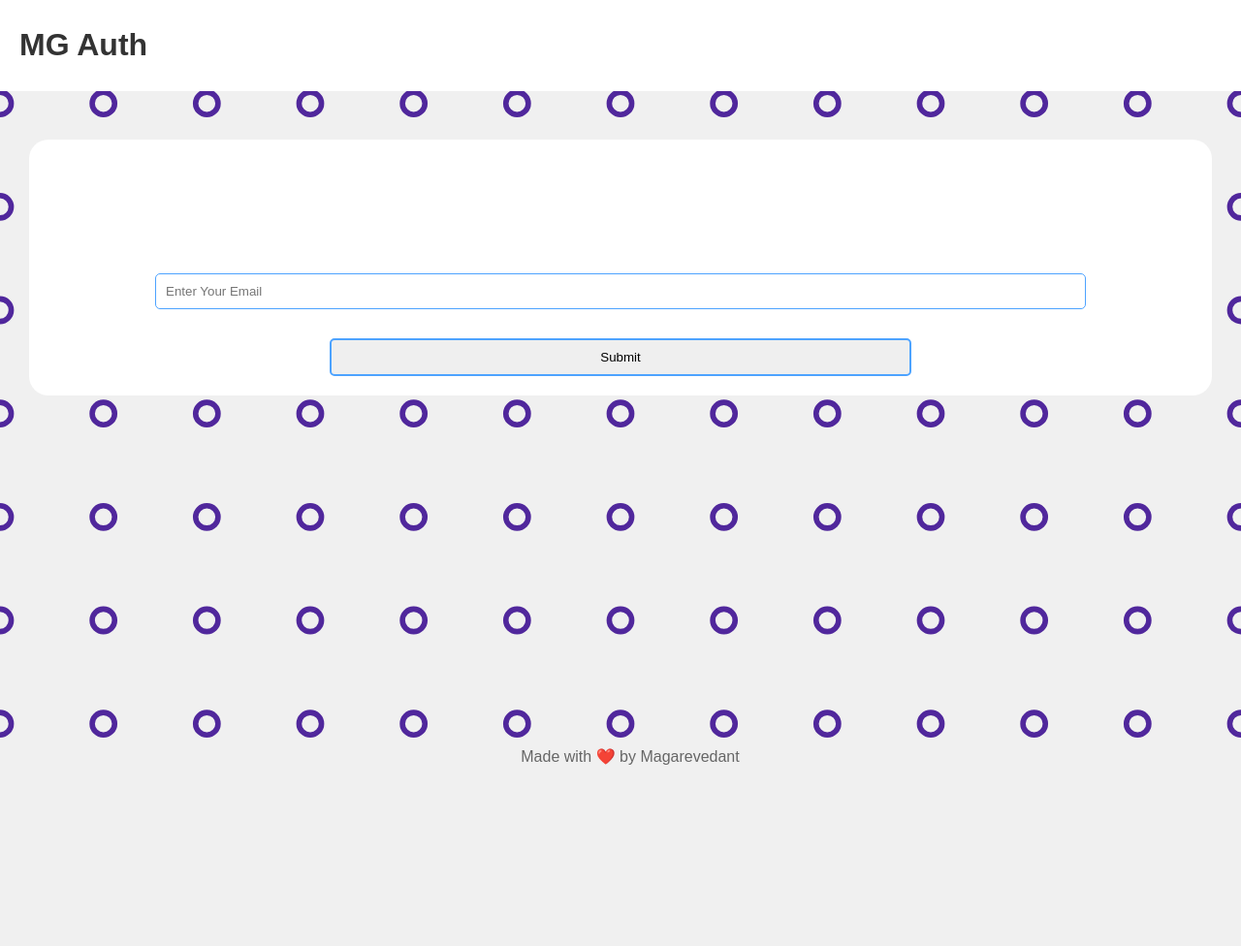
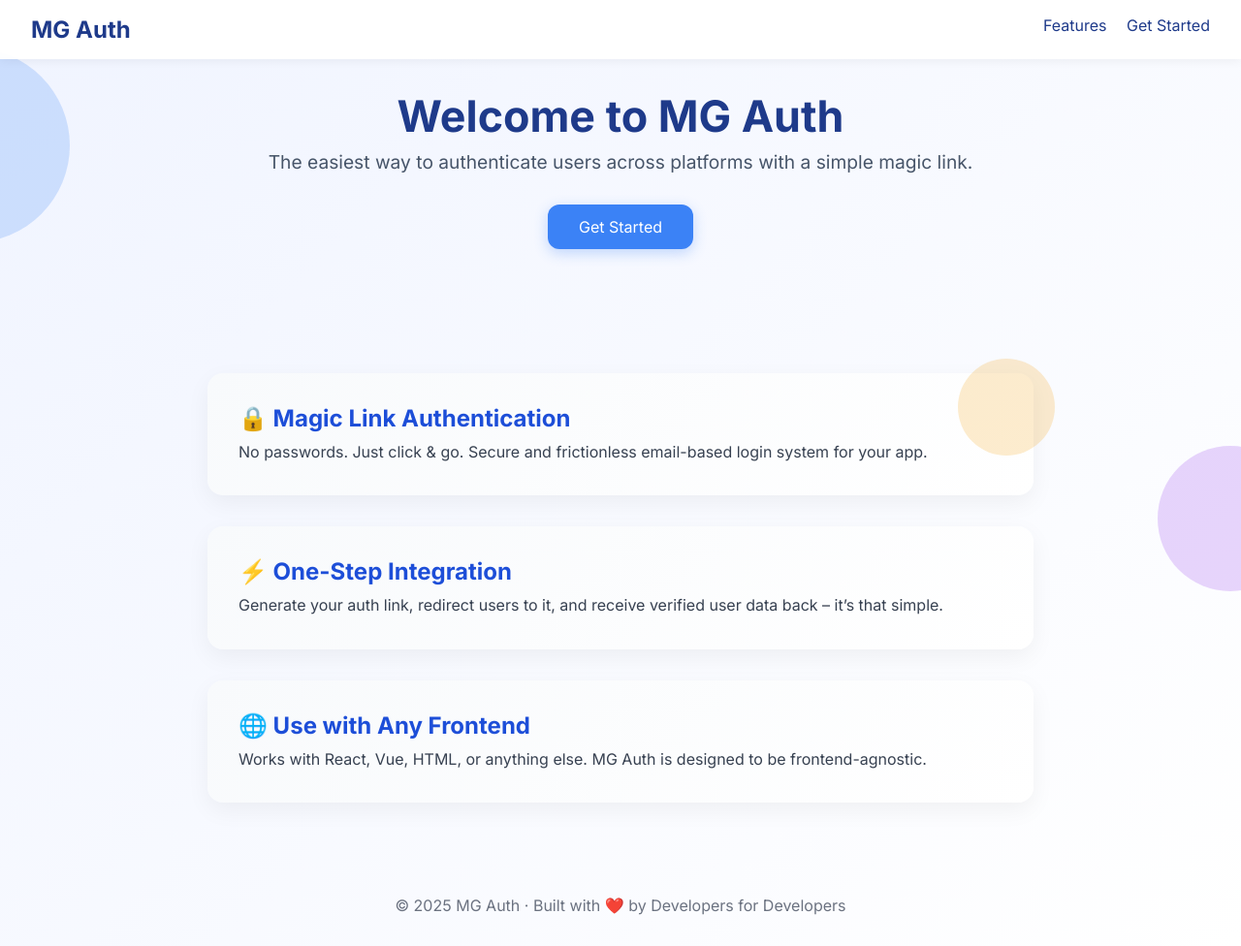
Before and after one commit to MG-Auth/MG-Auth, a website: page public/index.html in a window 1280 px wide. Shown: the whole page at 97% size. Before the commit the page ends 800 px from the top, so only its background shows below. Drawn offline with Linux system fonts and the light colour scheme.

Commit message:
Homepage

```diff
--- a/index.js
+++ b/index.js
@@ -25,6 +25,10 @@ app.use(express.urlencoded({ extended: true }));
 
 // Serve static files from the public directory
 app.use(express.static(path.join(__dirname, 'public')));
+
+app.get('/generate', (req, res) => {
+  res.sendFile(path.join(__dirname, 'public', 'generate.html'));
+})
 
 // Send index.html on root URL
 app.get('/page/:page', (req, res) => {
--- a/public/index.html
+++ b/public/index.html
@@ -1,27 +1,265 @@
 <!DOCTYPE html>
 <html lang="en">
 <head>
-    <meta charset="UTF-8">
-    <meta name="viewport" content="width=device-width, initial-scale=1.0">
-    <title>My App</title>
-    <link rel="stylesheet" href="styles.css">
+  <meta charset="UTF-8" />
+  <meta name="viewport" content="width=device-width, initial-scale=1.0"/>
+  <link href="https://fonts.googleapis.com/css2?family=Inter:wght@400;600;700&display=swap" rel="stylesheet">
+  <title>MG Auth – Simplified Authentication</title>
+  <style>
+    html {
+  scroll-behavior: smooth;
+    }
+
+    * {
+      box-sizing: border-box;
+      margin: 0;
+      padding: 0;
+    }
+
+    body {
+      font-family: 'Inter', sans-serif;
+      background: linear-gradient(135deg, #f0f4ff, #ffffff);
+      color: #111827;
+      overflow-x: hidden;
+    }
+
+    nav {
+  position: sticky;
+  top: 0;
+  display: flex;
+  justify-content: space-between;
+  background: rgba(255, 255, 255, 0.95);
+  padding: 1rem 2rem;
+  box-shadow: 0 2px 10px rgba(0,0,0,0.05);
+  z-index: 10;
+  animation: fadeInDown 0.6s ease-out;
+}
+
+nav .logo {
+  font-size: 1.5rem;
+  font-weight: 700;
+  color: #1e3a8a;
+}
+
+nav .menu a {
+  margin-left: 1rem;
+  text-decoration: none;
+  color: #1e3a8a;
+  font-weight: 500;
+}
+
+@keyframes fadeInDown {
+  from {
+    opacity: 0;
+    transform: translateY(-15px);
+  }
+  to {
+    opacity: 1;
+    transform: translateY(0);
+  }
+}
+
+    header {
+      padding: 2rem;
+      text-align: center;
+      position: relative;
+      z-index: 2;
+    }
+
+    header h1 {
+      font-size: 2.8rem;
+      color: #1e3a8a;
+      margin-bottom: 0.5rem;
+      animation: fadeInUp 1s ease-out;
+    }
+
+    header p {
+      font-size: 1.2rem;
+      color: #475569;
+      animation: fadeInUp 1.5s ease-out;
+    }
+
+    .cta {
+      margin: 2rem auto;
+      display: flex;
+      justify-content: center;
+      animation: fadeInUp 2s ease-out;
+    }
+
+    .cta a {
+      padding: 0.8rem 2rem;
+      font-size: 1rem;
+      background-color: #3b82f6;
+      color: white;
+      text-decoration: none;
+      border-radius: 0.75rem;
+      box-shadow: 0 4px 14px rgba(59, 130, 246, 0.3);
+      transition: background 0.3s ease;
+    }
+
+    .cta a:hover {
+      background-color: #1d4ed8;
+    }
+
+    .features {
+      max-width: 900px;
+      margin: 4rem auto;
+      padding: 0 1.5rem;
+      display: grid;
+      gap: 2rem;
+    }
+
+
+.feature:hover {
+  transform: scale(1.02);
+  box-shadow: 0 12px 30px rgba(0, 0, 0, 0.1);
+}
+
+
+
+
+.feature {
+  background: linear-gradient(135deg, #f8fafc, #ffffff);
+  border-radius: 1rem;
+      padding: 2rem;
+      box-shadow: 0 8px 24px rgba(0, 0, 0, 0.05);
+  transition: transform 0.3s, box-shadow 0.3s;
+  cursor: pointer;
+}
+
+
+
+
+    .feature:hover {
+      transform: translateY(-5px);
+    }
+
+    .feature h2 {
+      font-size: 1.5rem;
+      color: #1d4ed8;
+      margin-bottom: 0.5rem;
+    }
+
+    .feature p {
+      color: #374151;
+      line-height: 1.6;
+    }
+
+    footer {
+      text-align: center;
+      padding: 2rem;
+      color: #6b7280;
+    }
+
+    .background-shapes {
+      position: fixed;
+      top: 0;
+      left: 0;
+      width: 100%;
+      height: 100%;
+      z-index: 0;
+      overflow: hidden;
+    }
+
+    .background-shapes div {
+      position: absolute;
+      border-radius: 50%;
+      opacity: 0.2;
+      animation: float 10s ease-in-out infinite;
+    }
+
+    .circle1 {
+      width: 200px;
+      height: 200px;
+      background: #3b82f6;
+      top: 10%;
+      left: -10%;
+    }
+
+    .circle2 {
+      width: 150px;
+      height: 150px;
+      background: #9333ea;
+      bottom: 20%;
+      right: -5%;
+    }
+
+    .circle3 {
+      width: 100px;
+      height: 100px;
+      background: #f59e0b;
+      top: 50%;
+      right: 15%;
+    }
+
+    @keyframes float {
+      0%, 100% { transform: translateY(0); }
+      50% { transform: translateY(-30px); }
+    }
+
+    @keyframes fadeInUp {
+      0% {
+        opacity: 0;
+        transform: translateY(20px);
+      }
+      100% {
+        opacity: 1;
+        transform: translateY(0);
+      }
+    }
+
+    @media (max-width: 600px) {
+      header h1 {
+        font-size: 2rem;
+      }
+      .feature h2 {
+        font-size: 1.2rem;
+      }
+    }
+  </style>
 </head>
 <body>
-    <div class="navbar">
-      <h1>MG Auth</h1>
+
+  <div class="background-shapes">
+    <div class="circle1"></div>
+    <div class="circle2"></div>
+    <div class="circle3"></div>
   </div>
-    <div class="content">
-      <div class="card">
-      <form>
-         <input type="email" placeholder="Enter Your Email" required>
 
-        <input type="submit">
-      </form>
+<nav>
+  <div class="logo">MG Auth</div>
+  <div class="menu">
+    <a href="#features">Features</a>
+    <a href="/generate">Get Started</a>
   </div>
+</nav>
+
+  <header>
+    <h1>Welcome to MG Auth</h1>
+    <p>The easiest way to authenticate users across platforms with a simple magic link.</p>
+    <div class="cta">
+      <a href="/generate">Get Started</a>
     </div>
+  </header>
+
+  <section class="features" id="features">
+    <div class="feature">
+      <h2>🔒 Magic Link Authentication</h2>
+      <p>No passwords. Just click & go. Secure and frictionless email-based login system for your app.</p>
+    </div>
+    <div class="feature">
+      <h2>⚡ One-Step Integration</h2>
+      <p>Generate your auth link, redirect users to it, and receive verified user data back – it’s that simple.</p>
+    </div>
+    <div class="feature">
+      <h2>🌐 Use with Any Frontend</h2>
+      <p>Works with React, Vue, HTML, or anything else. MG Auth is designed to be frontend-agnostic.</p>
+    </div>
+  </section>
+
   <footer>
-      Made with ❤️ by Magarevedant
+    &copy; 2025 MG Auth · Built with ❤️ by Developers for Developers
   </footer>
-    <script src="script.js"></script>
+
 </body>
 </html>
```
Also changed, not shown: public/generate.html (added, +116 -0 lines). Lines whose indentation alone changed are shown as unchanged.
